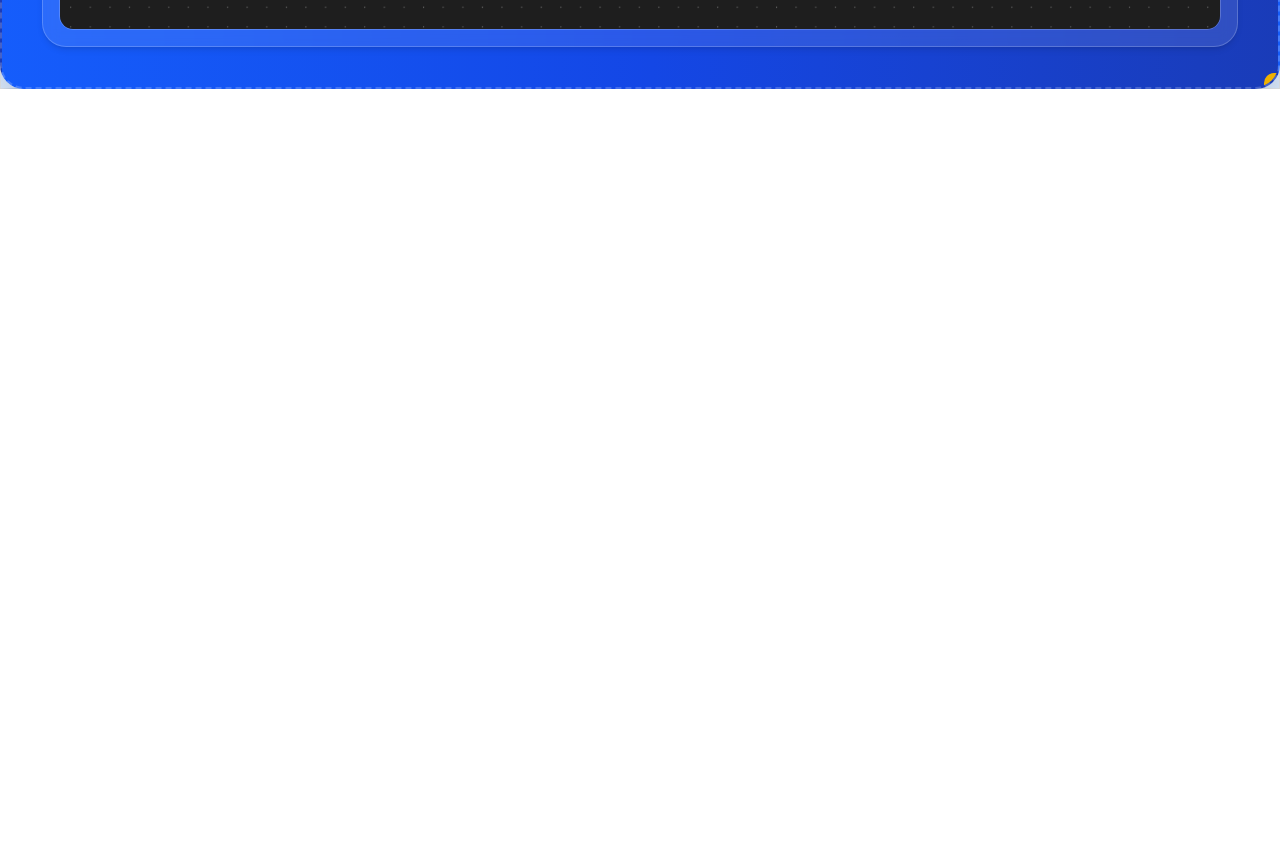
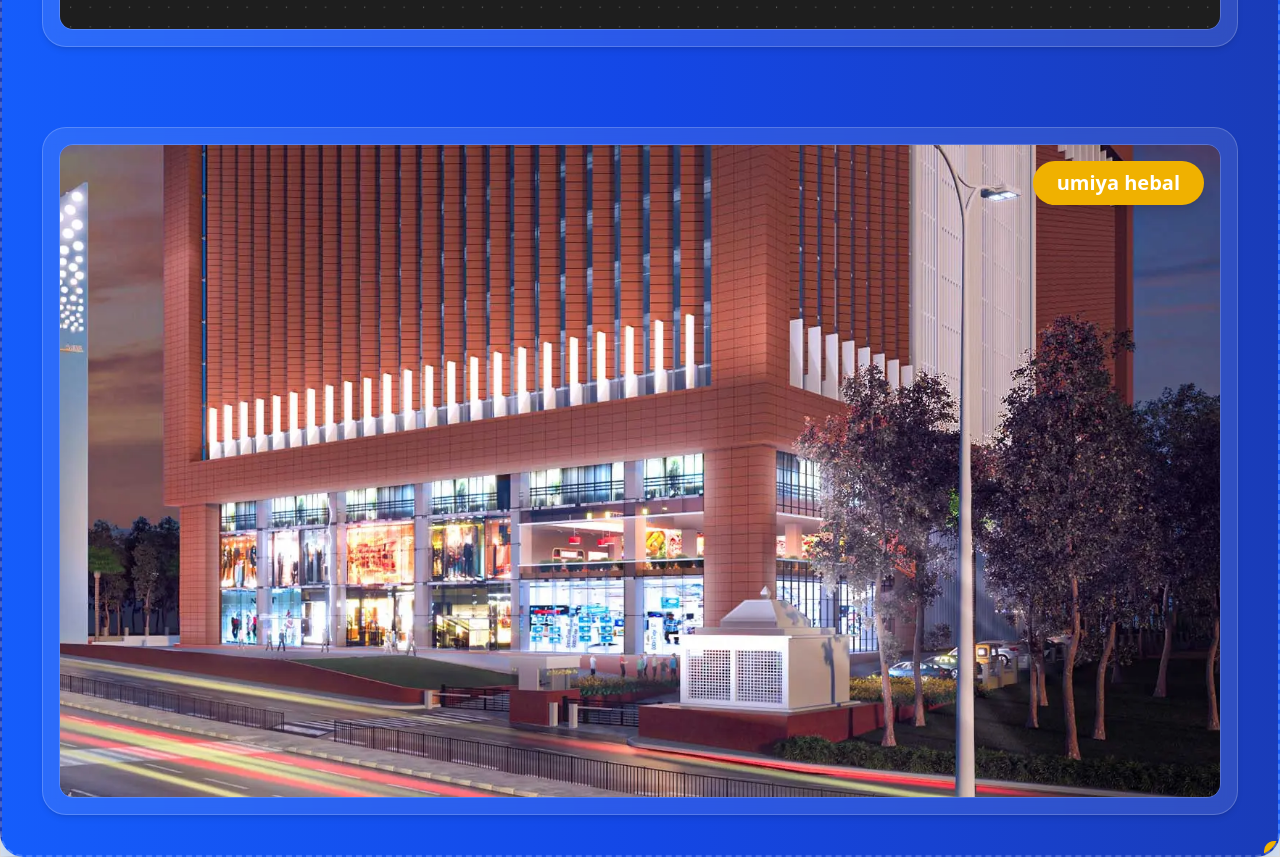
Before and after one commit to smartcraze/surajenterprises.work, a Next.js app: page /projects in a window 1280 px wide. Shown: the part 1160-2017 px from the top of the page. Before the commit the page ends 1249 px from the top, so only its background shows below. Built offline with nearby package versions, Linux system fonts and the light colour scheme.

Commit message:
disable button while emailing

```diff
--- a/app/projects/page.tsx
+++ b/app/projects/page.tsx
@@ -1,6 +1,8 @@
 "use client";
 import { Cover } from "@/components/ui/cover";
+import { Project } from "@/generated/prisma";
 import { motion } from "motion/react";
+import Image from "next/image";
 import Link from "next/link";
 
 export default function ProjectSection() {
@@ -76,7 +78,7 @@ export default function ProjectSection() {
                         className="relative z-10 mt-20 rounded-3xl border border-white/20 bg-white/10 p-4 shadow-md backdrop-blur-sm"
                     >
                         <div className="w-full overflow-hidden rounded-xl border border-white/20">
-                            <img
+                            <Image
                                 src="/schema.png"
                                 alt="Landing page preview"
                                 className="aspect-[16/9] h-auto w-full object-cover"
@@ -85,8 +87,46 @@ export default function ProjectSection() {
                             />
                         </div>
                     </motion.div>
+                    <ProjectCard src="/hero.webp" alt="umiya hebal" />
                 </div>
             </div>
         </div>
     );
 }
+
+function ProjectCard({ src, alt = "Project Image" }: { src: string, alt?: string }) {
+    return (
+        <motion.div
+            initial={{
+                opacity: 0,
+                y: 10,
+            }}
+            animate={{
+                opacity: 1,
+                y: 0,
+            }}
+            transition={{
+                duration: 0.3,
+                delay: 1.2,
+            }}
+            className="relative z-10 mt-20 rounded-3xl border border-white/20 bg-white/10 p-4 shadow-md backdrop-blur-sm"
+        >
+            <div className="relative w-full overflow-hidden rounded-xl border border-white/20">
+                <Image
+                    src={src}
+                    alt={alt}
+                    className="aspect-[16/9] h-auto w-full object-cover"
+                    height={1000}
+                    width={1000}
+                />
+                <div className="absolute top-4 right-4">
+                    <div className="rounded-full bg-yellow-500 px-3 py-1 md:px-6 md:py-2 shadow-lg">
+                        <h1 className="text-sm md:text-xl font-semibold text-white">
+                            {alt}
+                        </h1>
+                    </div>
+                </div>
+            </div>
+        </motion.div>
+    );
+}
--- a/components/Contactus.tsx
+++ b/components/Contactus.tsx
@@ -4,6 +4,7 @@ import { useForm } from 'react-hook-form';
 import { z } from 'zod';
 import { zodResolver } from '@hookform/resolvers/zod';
 import toast, { Toaster } from 'react-hot-toast';
+import { useState } from 'react';
 
 import {
     Form,
@@ -30,6 +31,7 @@ const formSchema = z.object({
 type FormData = z.infer<typeof formSchema>;
 
 export function ContactForm() {
+    const [isSubmitting, setIsSubmitting] = useState(false);
     const form = useForm<FormData>({
         resolver: zodResolver(formSchema),
         defaultValues: {
@@ -43,6 +45,7 @@ export function ContactForm() {
     });
 
     const onSubmit = async (data: FormData) => {
+        setIsSubmitting(true);
         try {
             const response = await fetch('/api/send', {
                 method: 'POST',
@@ -62,6 +65,8 @@ export function ContactForm() {
         } catch (error) {
             toast.error('An error occurred while sending mail.');
             console.error('Network error:', error);
+        } finally {
+            setIsSubmitting(false);
         }
     };
 
@@ -185,9 +190,10 @@ export function ContactForm() {
                         <div className="flex justify-center">
                             <Button
                                 type="submit"
-                                className="bg-blue-600 hover:bg-blue-700 dark:bg-blue-700 dark:hover:bg-blue-800 text-white font-semibold py-3 px-8 w-auto transition-colors duration-200"
+                                disabled={isSubmitting}
+                                className="bg-blue-600 hover:bg-blue-700 dark:bg-blue-700 dark:hover:bg-blue-800 text-white font-semibold py-3 px-8 w-auto transition-colors duration-200 disabled:opacity-50 disabled:cursor-not-allowed"
                             >
-                                Submit
+                                {isSubmitting ? 'Sending...' : 'Submit'}
                             </Button>
                         </div>
                     </form>
```
